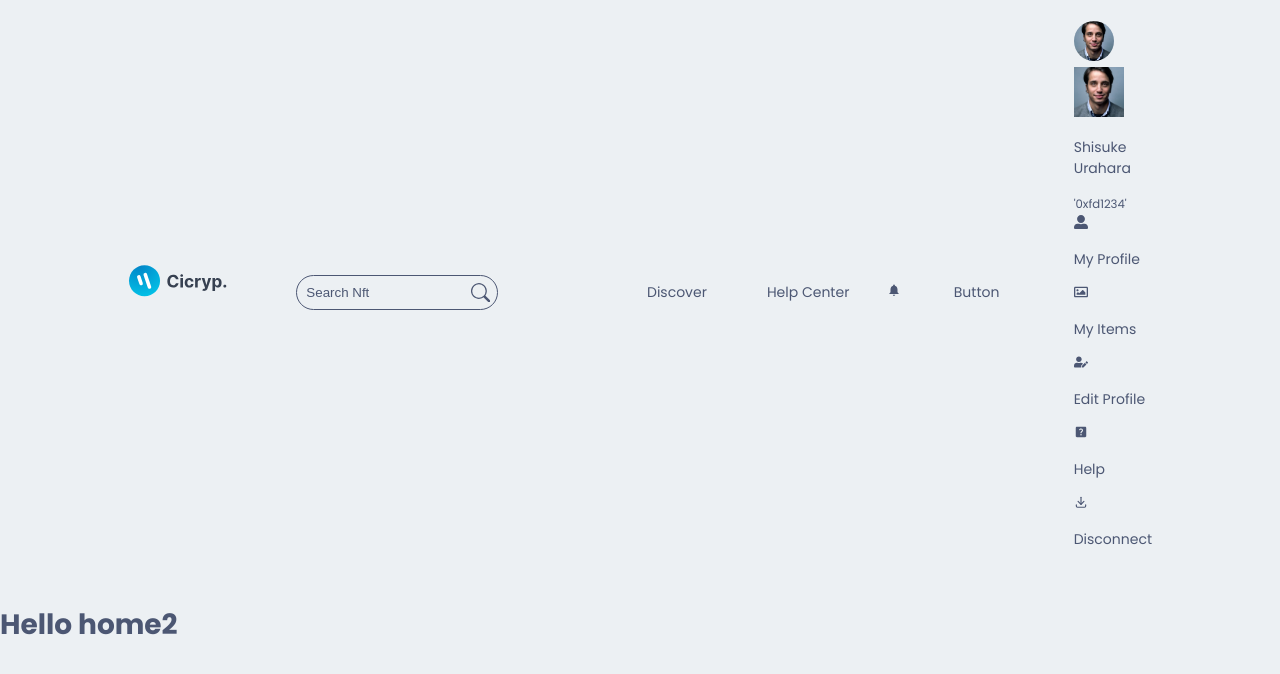
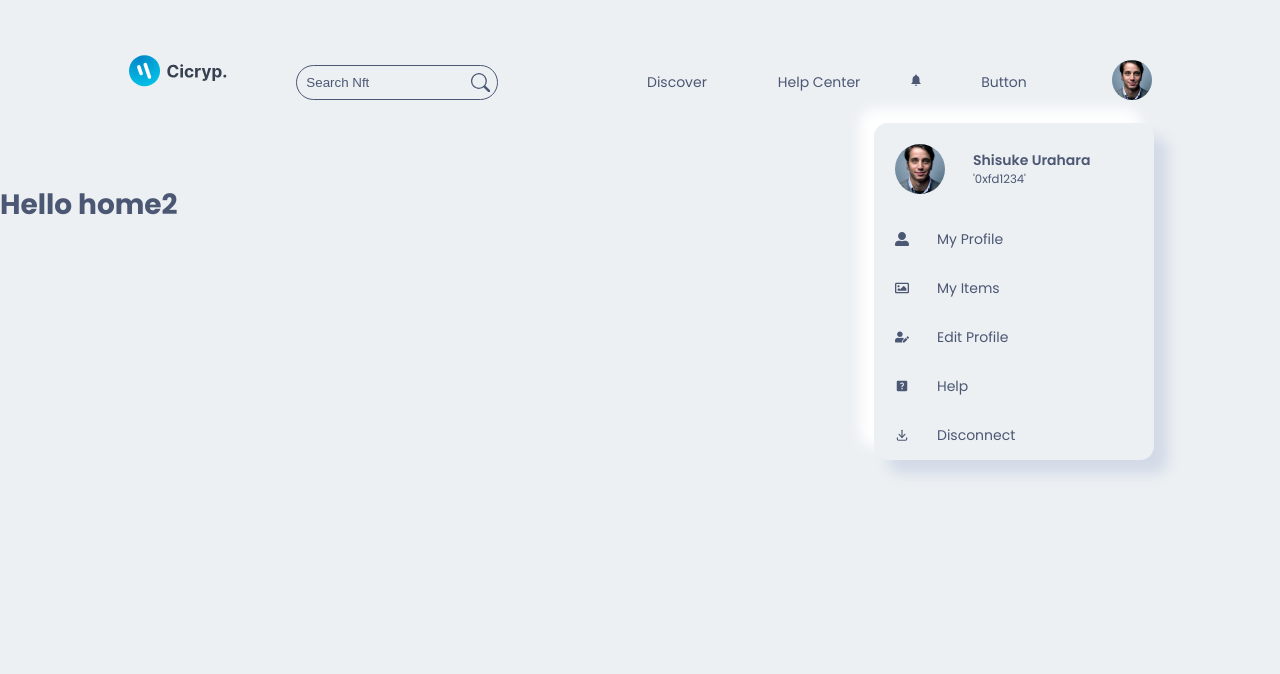
Before and after one commit to shisukeUrahara/web3-nft-marketplace, a Next.js app in the folder client/: page / in a window 1280 px wide. Both pictures are taken after a click on the picture 1131 px from the left and 79 px from the top of the page. Shown: the top 674 px of the page. Built offline with nearby package versions, Linux system fonts and the light colour scheme.

Commit message:
styled profile component

```diff
--- a/client/src/components/Navbar/Profile/Profile.jsx
+++ b/client/src/components/Navbar/Profile/Profile.jsx
@@ -16,7 +16,7 @@ const Profile = () => {
                     alt="user profile"
                     width={50}
                     height={50}
-                    className={Style.profile_account}
+                    className={Style.profile_account_img}
                 />
 
                 <div className={Style.profile_account_info}>
--- a/client/src/components/Navbar/Profile/Profile.module.css
+++ b/client/src/components/Navbar/Profile/Profile.module.css
@@ -0,0 +1,45 @@
+.profile{
+    position: absolute;
+    padding: 2rem 0.5 rem;
+    box-shadow: var(--box-shadow);
+    font-size: 1rem;
+    width: 20rem;
+    border-radius: 1rem;
+    left: -17rem;
+    top: 4.5rem;
+    z-index: 2222;
+    background-color: var(--main-bg-color);
+}
+
+.profile_account{
+    display: flex;
+    align-items: flex-start;
+    gap:2rem;
+    padding:1.5rem;
+}
+
+.profile_account_img{
+    border-radius: 50%;
+}
+
+.profile_account_info{
+    line-height: 0.3rem;
+}
+
+.profile_account_info p{
+    font-weight: 600;
+}
+
+.profile_menu_one_item{
+    display: flex;
+    align-items: center;
+    gap:2rem;
+    padding:0 1.5rem;
+    transition: all  ease-in;
+}
+
+.profile_menu_one_item:hover{
+    background-color: var(--icons-color);
+    color:var(--shadow-dark-color);
+    border-radius: 0.3rem;
+}
```
